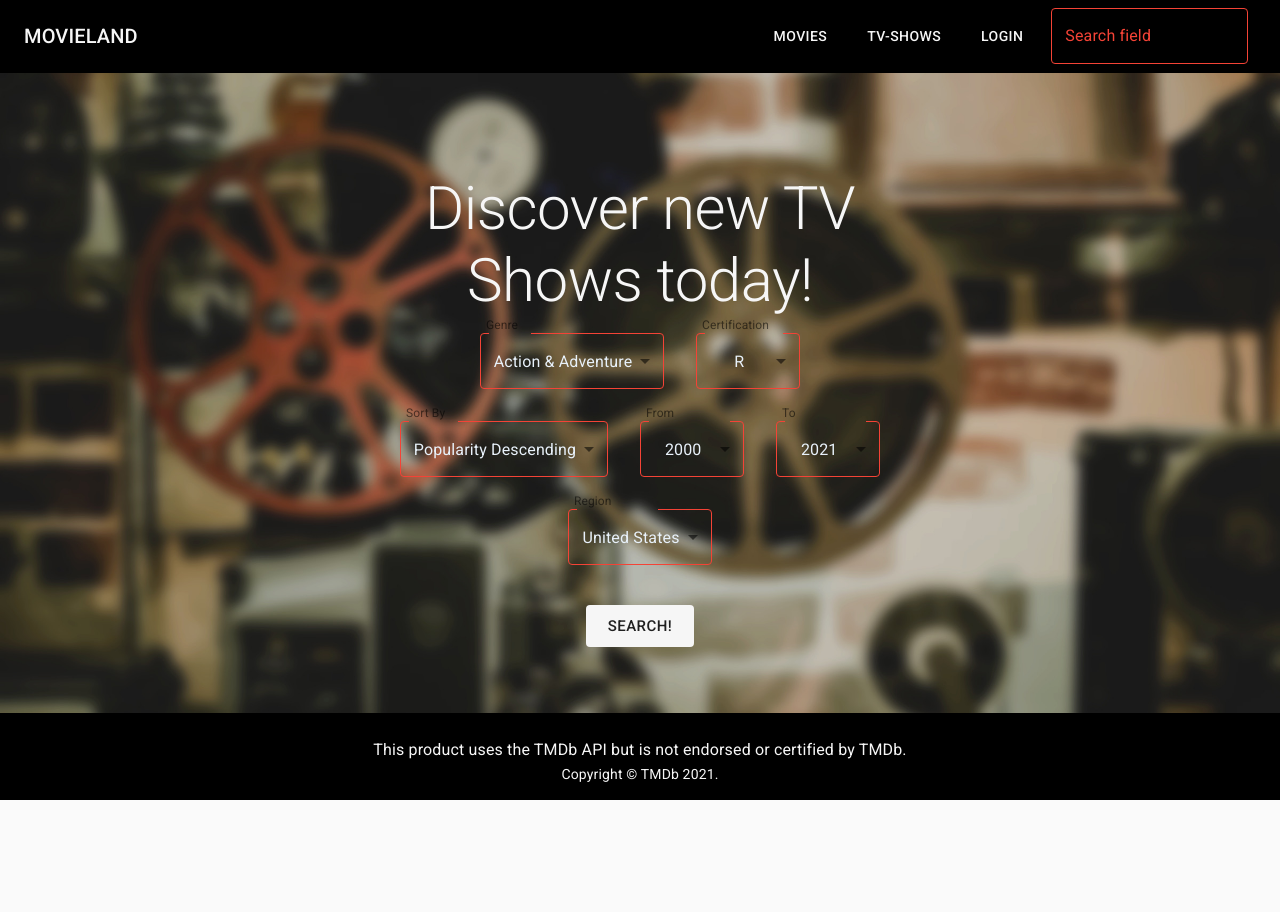
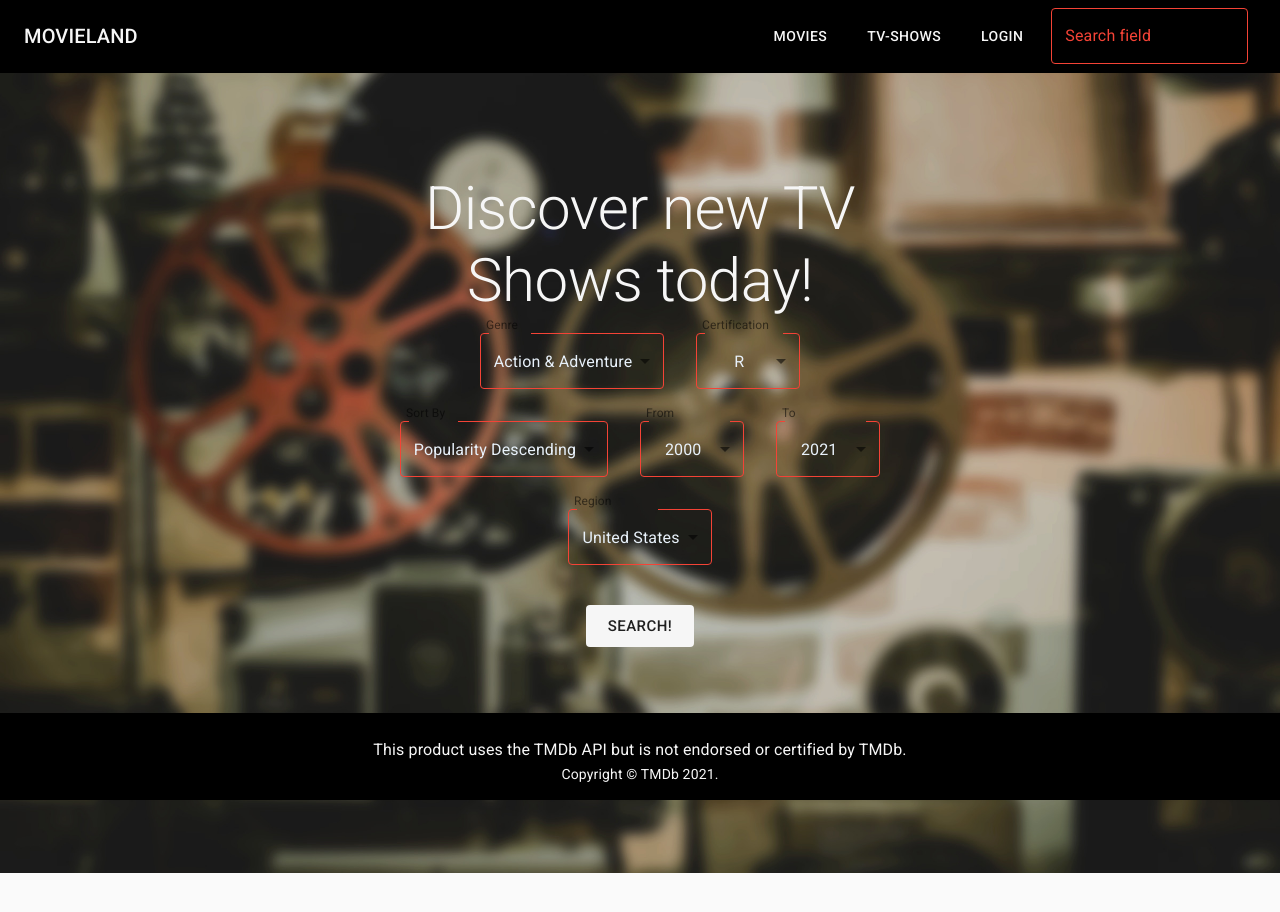
Before and after one commit to SparrowMike/Movieland, a React (Create React App) app: page /tvshows in a window 1280 px wide. Shown: the top 912 px of the page. Before the commit the page ends 880 px from the top, so only its background shows below. Built offline with nearby package versions, Linux system fonts and the light colour scheme.

Commit message:
vh css improvments

```diff
--- a/src/components/output/Results.js
+++ b/src/components/output/Results.js
@@ -30,7 +30,7 @@ const useStyles = makeStyles((theme) => ({
     // padding: "10px",
     listStyle: "none",
     background: "#000",
-    // height: "100vh",
+    height: "100vh",
 
     alignItems: "flex-start",
   },
--- a/src/styles.css
+++ b/src/styles.css
@@ -29,6 +29,6 @@ footer {
   background-size: cover;
   text-align: center;
   padding-top: 100px;
-  height: 90vh;
+  height: 100vh;
   /* filter: blur(1px); */
 }
```
Also changed, not shown: 1 other file (tests, documents, lock files or other folders).
